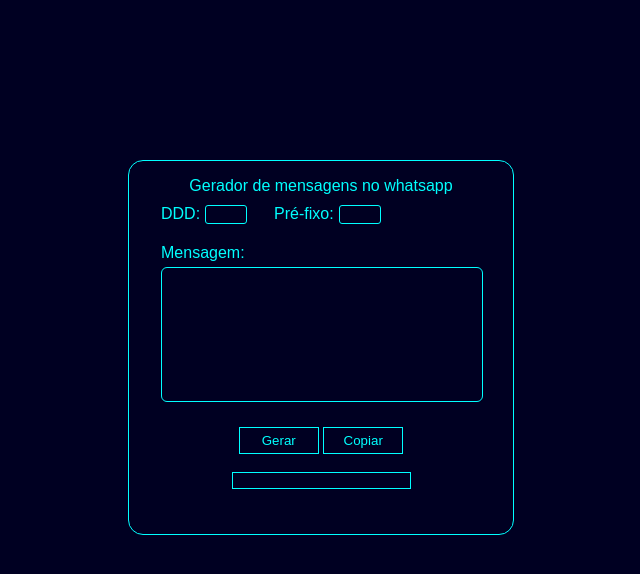
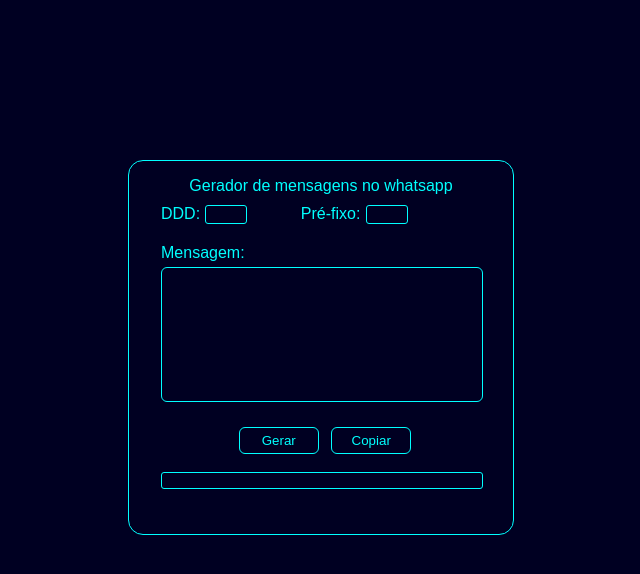
Before and after one commit to ursopolar660/WhatsApp, a plain HTML site: page index.html in a window 1280 px wide. Shown: the whole page, without its empty margins (319-959 px from the left). Drawn offline with Linux system fonts and the light colour scheme.

Commit message:
Finalização dos detalhes principais da estilização e adicionando o Java Script

```diff
--- a/index.html
+++ b/index.html
@@ -23,11 +23,18 @@
             <textarea name="msg" id="msg" cols="15" rows="10"></textarea>
         </main>
         <div class="fim">
-            <button type="submit">Gerar</button>
-            <button type="submit">Copiar</button><br>
+            <button type="submit" onclick="pegartexto()">Gerar</button>
+            <button type="submit" onclick="">Copiar</button><br>
             <input type="text" name="link" id="link">
         </div>
+    <!-- Math.floor(Math.random() * 999999) + 000000; -->
+    </div>
+    <script>
+        function pegartexto(){
+            const txt = document.querySelector("#pre");
 
-    </div>
+            console.log(txt.value);
+        }
+    </script>
 </body>
 </html>
--- a/style.css
+++ b/style.css
@@ -45,6 +45,8 @@ button{
     width: 6em;
     height: 2em;
     margin-block: 1.3em;
+    border-radius: 6px;
+    margin-left: 0.6em;
 }
 .form textarea{
     width: 24em;
@@ -59,7 +61,7 @@ button{
 .form header input{
     height: 1.3em;
     margin-left: 0.4em;
-    margin-right: 2em;
+    margin-right: 4em;
     width: 3em;
     border-radius: 3px;
 }
@@ -67,3 +69,7 @@ main p{
     margin-block: 1em;
     text-align: left;
 }
+.fim input{
+    width: 24em;
+    border-radius: 3px;
+}
```
